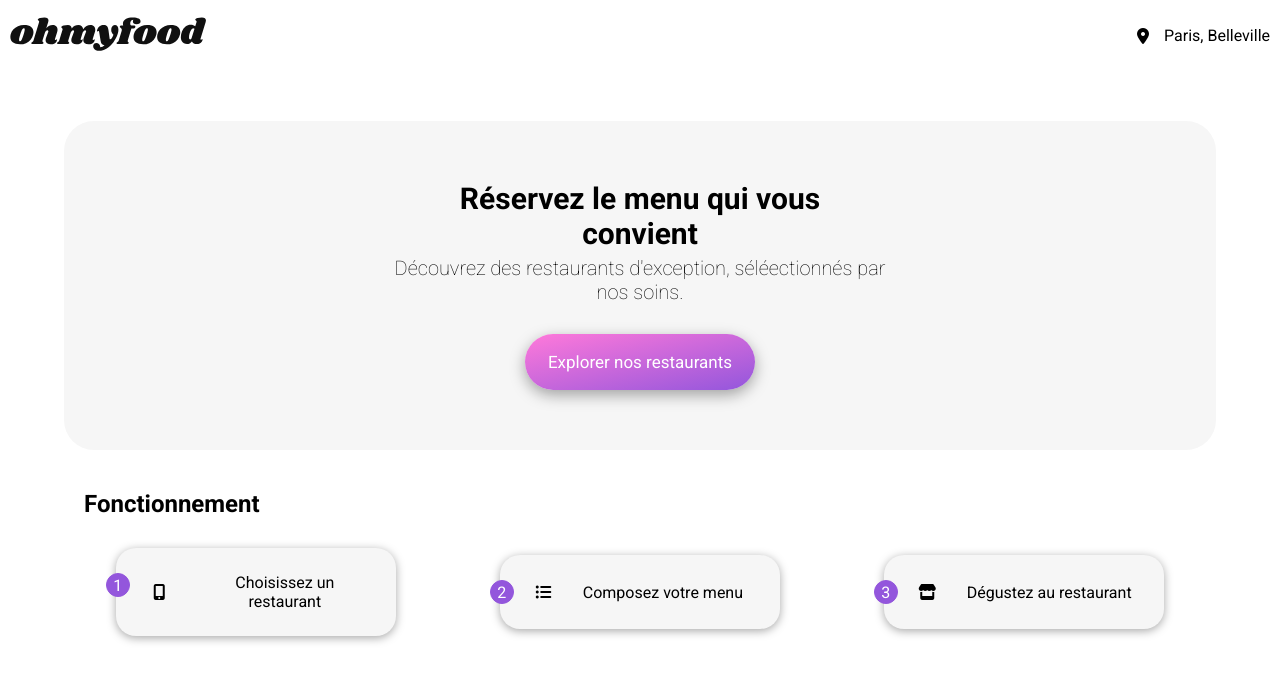
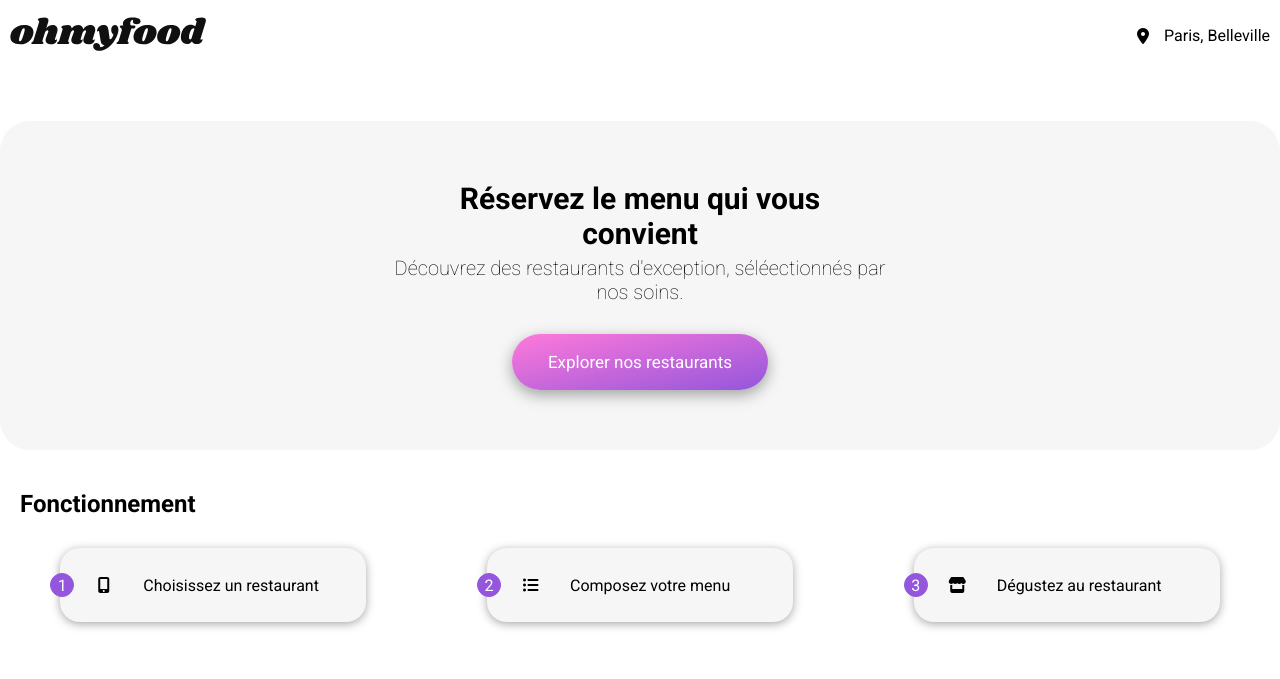
Before and after one commit to FAlexisDev/AlexisFontaine_3_03022021, a website: page public/index.html in a window 1280 px wide. Shown: the top 679 px of the page. Drawn offline with Linux system fonts and the light colour scheme; a web font is replaced by a local one.

Commit message:
Fix: NFix margin and width on destktop version

```diff
--- a/sass/Layout/_mediaqueries.scss
+++ b/sass/Layout/_mediaqueries.scss
@@ -1,6 +1,6 @@
 @media screen and (min-width: 992px) {
   .bloc-page {
-    max-width: 1500px;
+    max-width: 1300px;
     margin: 0 auto;
   }
 
@@ -21,7 +21,7 @@
     }
   }
   .explore {
-    width: 90%;
+    width: 100%;
     margin: auto;
     margin-top: 50px;
     border-radius: 30px;
@@ -30,7 +30,7 @@
     width: 20%;
   }
   .functioning {
-    width: 90%;
+    width: 100%;
     margin: auto;
   }
   .functioning__step {
@@ -44,7 +44,7 @@
     }
   }
   .menu {
-    width: 90%;
+    width: 100%;
     margin: auto;
     margin-bottom: 50px;
     border-radius: 30px;
```
Also changed, not shown: public/css/style.css, 3 other files.
